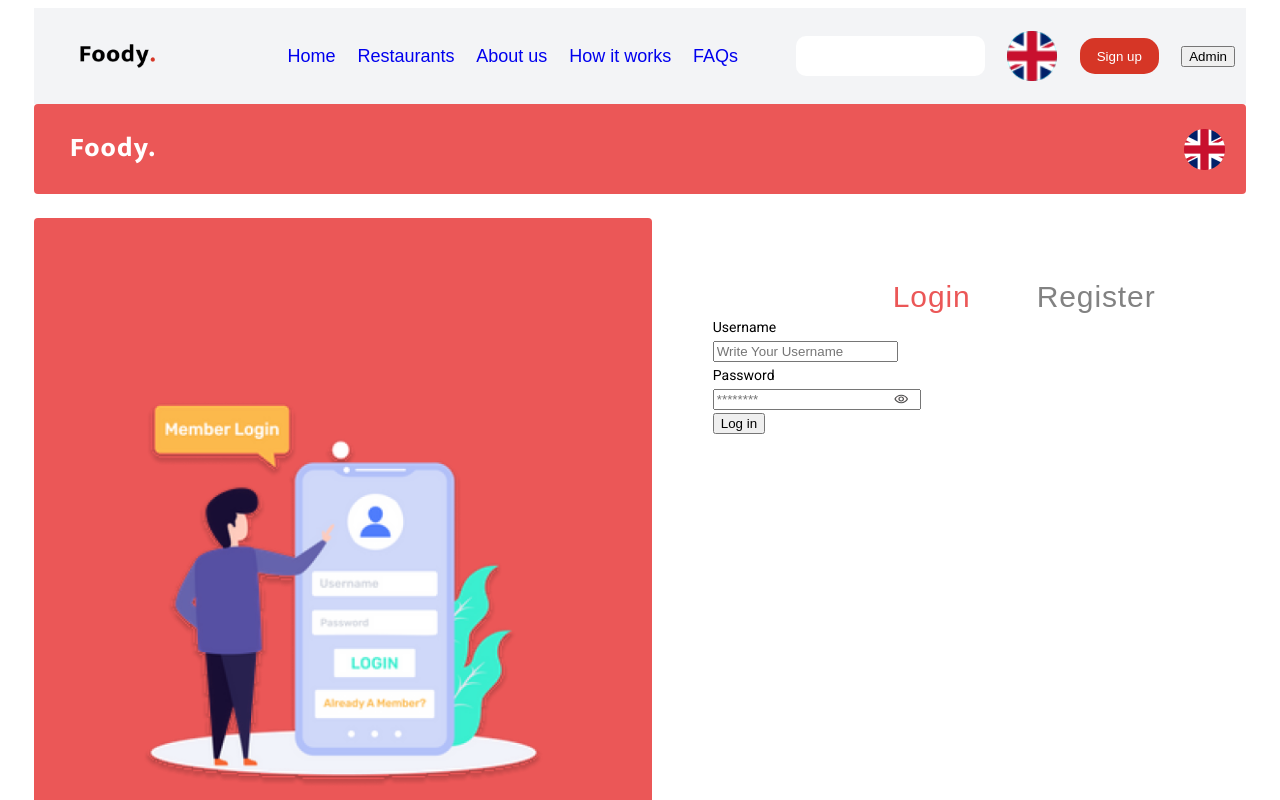
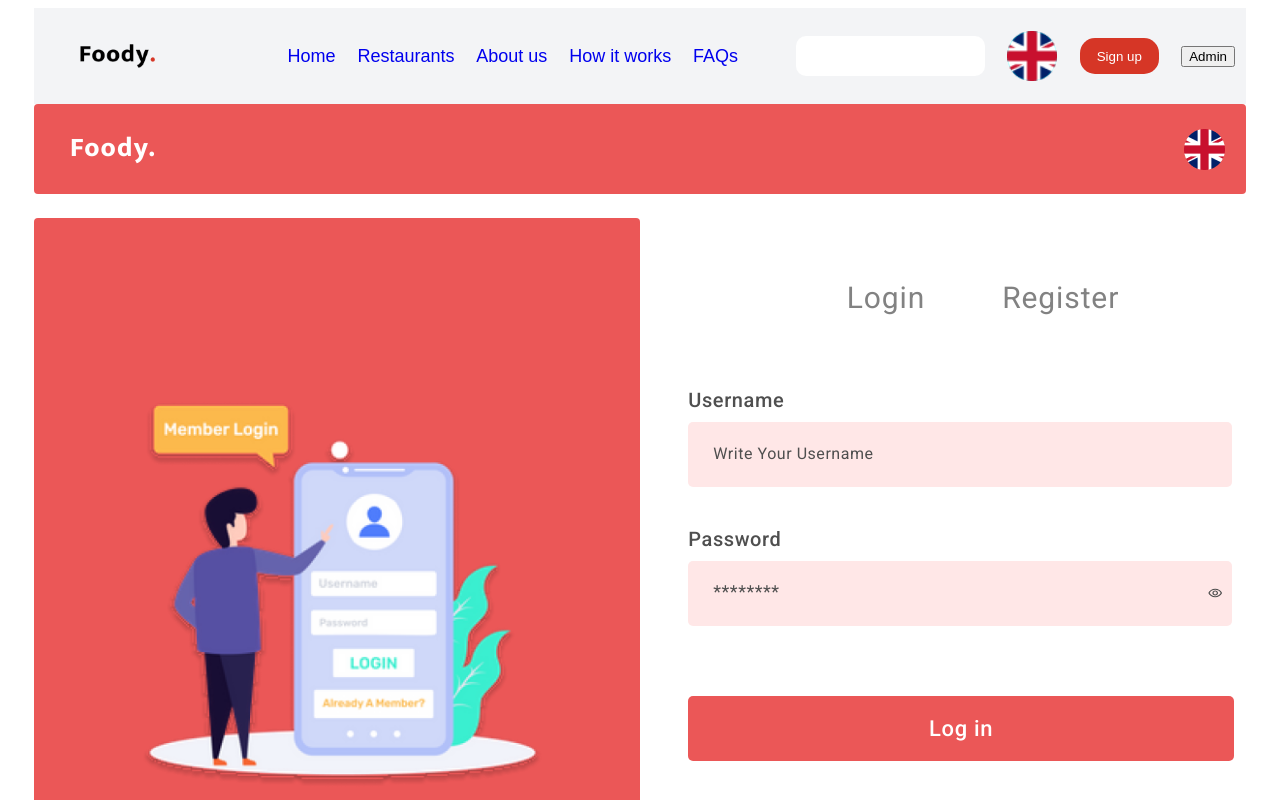
Before and after one commit to Rufat239/foody_client, a React (Create React App) app: page /loginPage in a window 1280 px wide. Shown: the top 800 px of the page. Built offline with nearby package versions, Linux system fonts and the light colour scheme.

Commit message:
localStorage to create

```diff
--- a/src/components/Login/Login.jsx
+++ b/src/components/Login/Login.jsx
@@ -1,21 +1,36 @@
-import React, { useState } from 'react';
+import React, { useState, useEffect } from 'react';
 import '../../style/login.css';
 import Eye from '../../assets/loginimages/eye.svg';
 import image from '../../assets/loginimages/Login.png'
-import { Link } from 'react-router-dom';
+import { NavLink, useNavigate } from 'react-router-dom';
 
-function Login(props) {
-    const[username, setUsername]= useState('');
-    const[pass, setPass]= useState('');
+function Login() {
+  const [username, setUsername] = useState('');
+  const [pass, setPass] = useState('');
+  const [showPass, setShowPass] = useState(false);
+  const [error, setError] = useState('');
+  const navigate = useNavigate();
+
+  useEffect(() => {
+    const isLoggedIn = localStorage.getItem('isLoggedIn');
+    if (isLoggedIn === 'true') {
+      navigate('/profilePage');
+    }
+  }, [navigate]);
 
 
-    const [showPass,setShowPass] = useState(false);
+  const handleSubmit = (e) => {
+    e.preventDefault();
+    const users = JSON.parse(localStorage.getItem('users')) || [];
+    const user = users.find(u => u.username === username && u.password === pass);
+    if (user) {
+      localStorage.setItem('isLoggedIn', 'true');
+      navigate('/profilePage');
+    } else {
+      setError('Invalid username or password');
+    }
+  };
 
-
-    const handleSubmit =(e)=>{
-        e.preventDefault();
-        console.log(username);
-    };
 
 
 
@@ -25,12 +40,15 @@ return (
         <img src={image}></img>
       </div>
       <div className='login-form'>
-           <button className='login-btnSwitch'>Login</button>
-           <button className='register-btnswitch'>Register</button>
+        <div className='login-buttons'>
+          <NavLink to='/loginPage' ><button className='login-btnSwitch'>Login</button></NavLink>
+          <NavLink to='/registerPage'><button className='register-btnswitch'>Register</button></NavLink>
+        </div>
         <form onSubmit={handleSubmit}>
-            <div>
+        {error && <p className='error-message'>{error}</p>}
+          <div className='username-container-login'>
             <label htmlFor="username">Username</label>
-               <div>
+            <div className='login-username-input'>
               <input
                 value={username}
                 onChange={(e) => setUsername(e.target.value)}
@@ -41,7 +59,7 @@ return (
               />
             </div>
           </div>
-            <div className='logInput-box'>
+          <div className='password-container-login'>
             <label htmlFor="password">Password</label>
             <div className='login-password-input'>
               <input
@@ -52,10 +70,14 @@ return (
                 id="password"
                 name="password"
               />
-                  <img className='loginEye' src={Eye} onClick={() => setShowPass(!showPass)}/>
+              <div className='login-eye-box'>
+                <img className='loginEye' src={Eye} onClick={() => setShowPass(!showPass)} />
+              </div>
+
             </div>
           </div>
-            <button type="submit">Log in</button>
+           <button type="submit" className='login-submit-button'>Log in</button>
+
         </form>
       </div>
 
--- a/src/components/Register/Register.jsx
+++ b/src/components/Register/Register.jsx
@@ -2,22 +2,25 @@ import React , {useState} from 'react';
 import '../../style/register.css';
 import Eye from '../../assets/loginimages/eye.svg';
 import image from '../../assets/loginimages/Register.png'
+import { NavLink, useNavigate } from 'react-router-dom';
 
-function Register(props) {
+function Register() {
   const[name, setName]= useState('');
   const[username, setUsername]= useState('');
   const[email, setEmail]= useState('');
   const[pass, setPass]= useState('');
+  const [showPass,setShowPass] = useState(false);
+  const navigate = useNavigate();
 
 
-  const [showPass,setShowPass] = useState(false);
-
-
-
-  const handleSubmit =(e)=>{
+  const handleSubmit = (e) => {
     e.preventDefault();
-    console.log(username);
-}
+    const newUser = { name, username, email, password: pass };
+    const users = JSON.parse(localStorage.getItem('users')) || [];
+    users.push(newUser);
+    localStorage.setItem('users', JSON.stringify(users));
+    navigate('/loginPage');
+  };
 
 
 
@@ -28,8 +31,11 @@ return (
         <img src={image}></img>
       </div>
       <div>
-        <button >Login</button>
-        <button>Register</button>
+
+        <div className='register-buttons'>
+          <NavLink to='/loginPage'><button >Login</button></NavLink>
+          <NavLink to='/registerPage'><button>Register</button></NavLink>
+        </div>
         <form onSubmit={handleSubmit}>
           <label htmlFor='name'>Full Name</label>
           <input
--- a/src/style/login.css
+++ b/src/style/login.css
@@ -1,61 +1,149 @@
-
 @import url('https://fonts.googleapis.com/css2?family=Mukta:wght@200;300;400;500;600;700;800&family=Roboto:ital,wght@0,100;0,300;0,400;0,500;0,700;0,900;1,100;1,300;1,400;1,500;1,700;1,900&display=swap');
 
 
 .login-form-container {
   display: flex;
   margin-top: 2%;
-  gap: 5%;
+
 
 }
-.login-image{
-  width: 51%;
+
+.login-image {
+  width: 50%;
   height: 750px;
   border-radius: 4px;
   background: var(--Red, #EB5757);
 }
-.login-image img{
+
+.login-image img {
   width: 557px;
-  padding-left: 31px;
+  padding-left: 30px;
 }
-.login-form{
+
+.login-form {
+  width: 45%;
+  padding-inline: 2%;
   margin-top: 5%;
+  line-height: 24px;
+  transform: translateX(1.5em);
+}
+
+.login-buttons {
+  margin-bottom: 72px;
+  gap: 65px;
+  display: flex;
+  justify-content: center;
+  margin-left: 8%;
+}
+
+.login-btnSwitch {
+  color: var(--Gray-3, #828282);
+  font-size: 30px;
   font-family: Roboto;
-  font-style: normal;
-  line-height: 24px;
-}
-.login-btnSwitch{
-  color: var(--Red, #EB5757);
-  font-size: 30px;
-  font-weight: 500;
-  padding-left: 6em;
+  font-weight: 400;
   border: none;
   background-color: rgb(255, 255, 255);
   letter-spacing: 0.9px;
 }
-.register-btnswitch{
+
+.register-btnswitch {
   color: var(--Gray-3, #828282);
   font-size: 30px;
+  font-family: Roboto;
   font-weight: 400;
   border: none;
   background-color: rgb(255, 255, 255);
   letter-spacing: 0.9px;
-  padding-left: 60px;
+
 }
+
+.username-container-login,
+.password-container-login {
+  display: flex;
+  flex-direction: column;
+  gap: 10px;
+}
+.password-container-login{
+  margin-top: 40px;
+}
+
+
+.username-container-login label,
+.password-container-login label {
+  color: #4f4f4f;
+  font-size: 20px;
+  font-family: Roboto;
+  font-weight: 500;
+  letter-spacing: 0.6px;
+}
+
+.login-username-input input {
+  width: 96%;
+  border: none;
+  border-radius: 5px;
+  background-color: #FFE7E7;
+  padding: 25px 10px;
+}
+.login-username-input ::placeholder{
+  color: var(--Gray-2, #4F4F4F);
+  font-family: "Roboto";
+  font-size: 16px;
+  font-weight: 400;
+  letter-spacing: 0.54px;
+  padding-left: 15px;
+
+
+}
+.login-password-input ::placeholder{
+  color: var(--Gray-2, #4F4F4F);
+  font-family: "Roboto";
+  font-size: 18px;
+  font-weight: 400;
+  letter-spacing: 0.54px;
+  padding-left: 15px;
+
+}
+
 .loginEye {
   position: absolute;
   right: 2%;
   top: 50%;
   transform: translate(-2%, -50%);
-  height: 15px;
-  width: 15px;
+  height: 32px;
+  width: 30px;
   cursor: pointer;
 }
 
+
+
 .login-password-input {
   position: relative;
-  width: 200px;
+
+
 }
+
 .login-password-input input {
+  width: 96%;
+  border: none;
+  border-radius: 5px;
+  background-color: #FFE7E7;
+  padding: 25px 10px;
+}
+
+
+.login-submit-button{
+  border: none;
+  background-color: #EB5757;
   width: 100%;
+  padding: 20px 10px;
+  margin-left: 0 ;
+  margin-right: 0;
+  margin-top: 70px;
+  color: #fff;
+  font-family:'Roboto';
+  font-size: 22px;
+  font-weight: 500;
+  letter-spacing: 0.66px;
+  border-radius: 5px;
+
 }
```
Lines whose indentation alone changed are shown as unchanged.
